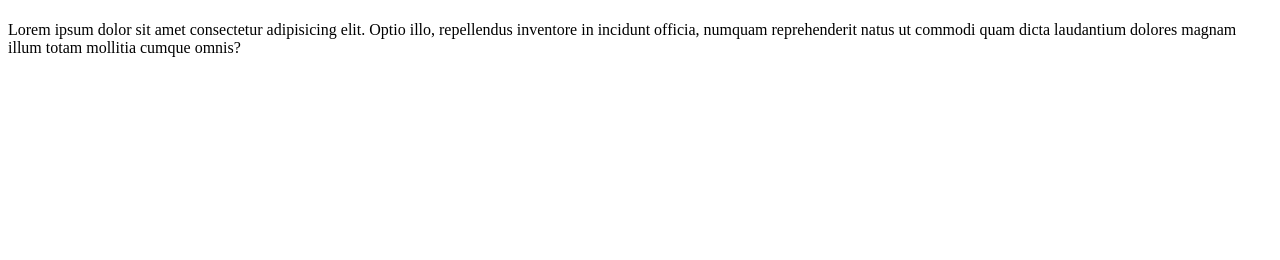
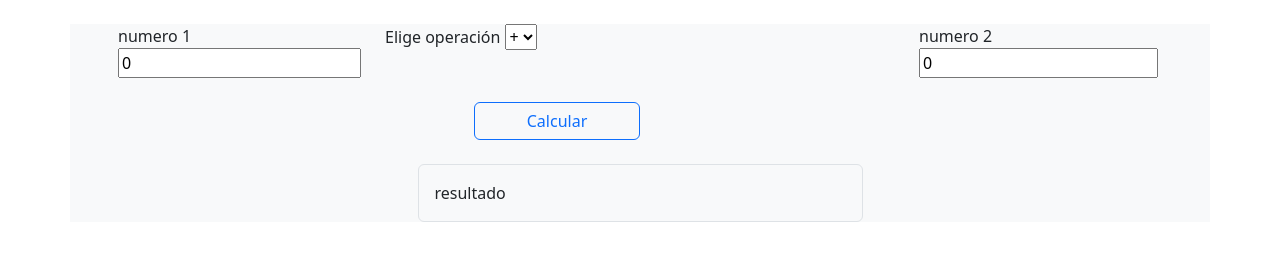
Before and after one commit to jmpolavieja/calculadora, a plain HTML site: page index.html in a window 1280 px wide. Drawn offline with nearby package versions, Linux system fonts and the light colour scheme.

Commit message:
Solucion 1

```diff
--- a/funciones.js
+++ b/funciones.js
@@ -0,0 +1,8 @@
+function calculo() {
+    let numero1 = document.getElementById('numero1').value;
+    let numero2 = document.querySelector('#numero2').value;
+    let operacion = document.querySelector('#operacion').value;
+    let resultado = eval(numero1 + operacion + numero2);
+    console.log(typeof resultado);
+    document.querySelector('#resultado').innerHTML = "<b>" + resultado + "</b>";
+}
--- a/index.html
+++ b/index.html
@@ -1,12 +1,50 @@
 <!DOCTYPE html>
 <html lang="en">
-<head>
-    <meta charset="UTF-8">
-    <meta name="viewport" content="width=device-width, initial-scale=1.0">
+  <head>
+    <meta charset="UTF-8" />
+    <meta name="viewport" content="width=device-width, initial-scale=1.0" />
     <title>Document</title>
-</head>
-<body>
-    <h1></h1>
-    <p>Lorem ipsum dolor sit amet consectetur adipisicing elit. Optio illo, repellendus inventore in incidunt officia, numquam reprehenderit natus ut commodi quam dicta laudantium dolores magnam illum totam mollitia cumque omnis?</p>
-</body>
+    <link
+      href="https://cdn.jsdelivr.net/npm/bootstrap@5.3.3/dist/css/bootstrap.min.css"
+      rel="stylesheet"
+      integrity="sha384-QWTKZyjpPEjISv5WaRU9OFeRpok6YctnYmDr5pNlyT2bRjXh0JMhjY6hW+ALEwIH"
+      crossorigin="anonymous"
+    />
+  </head>
+  <body>
+    <div class="container bg-light">
+        <div class="row m-4">
+            <div class="col-3">
+                <label>numero 1</label>
+                <input class="w-100" type="number" id="numero1" value="0">
+            </div>
+            <div class="col p-6">
+                <label>Elige operación</label>
+                <select name="operacion" id="operacion">
+                    <option value="+">+</option>
+                    <option value="-">-</option>
+                    <option value="*">*</option>
+                    <option value="/">/</option>
+                </select>
+            </div>
+            <div class="col-3">
+                <label>numero 2</label>
+                <input type="number" id="numero2" value="0">
+            </div>
+        </div>
+        <div class="row m-4 justify-content-center">
+            <div class="col-4">
+                <button class="btn btn-outline-primary w-50" onclick="calculo()">Calcular</button>
+            </div>
+
+        </div>
+        <div class="row m-4 justify-content-center">
+            <div class="col-5 border rounded p-3" id="resultado">resultado</div>
+
+        </div>
+
+    </div>
+
+    <script src="funciones.js"></script>
+  </body>
 </html>
```
